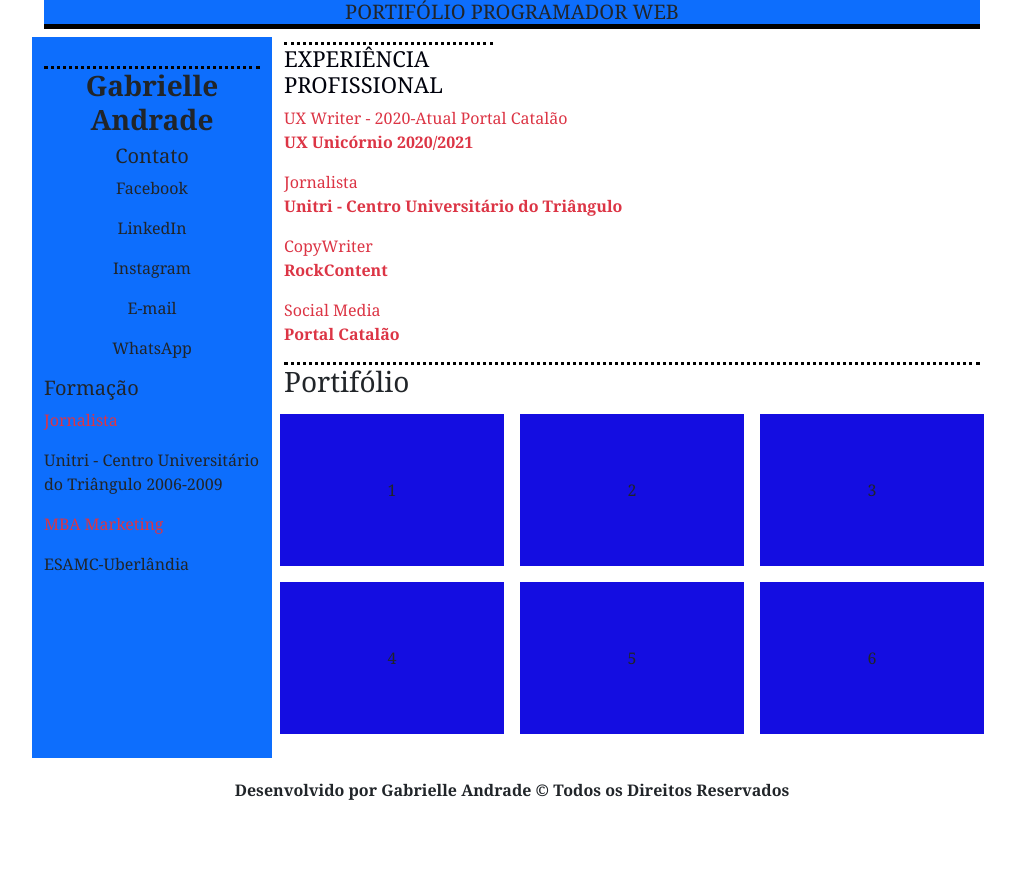
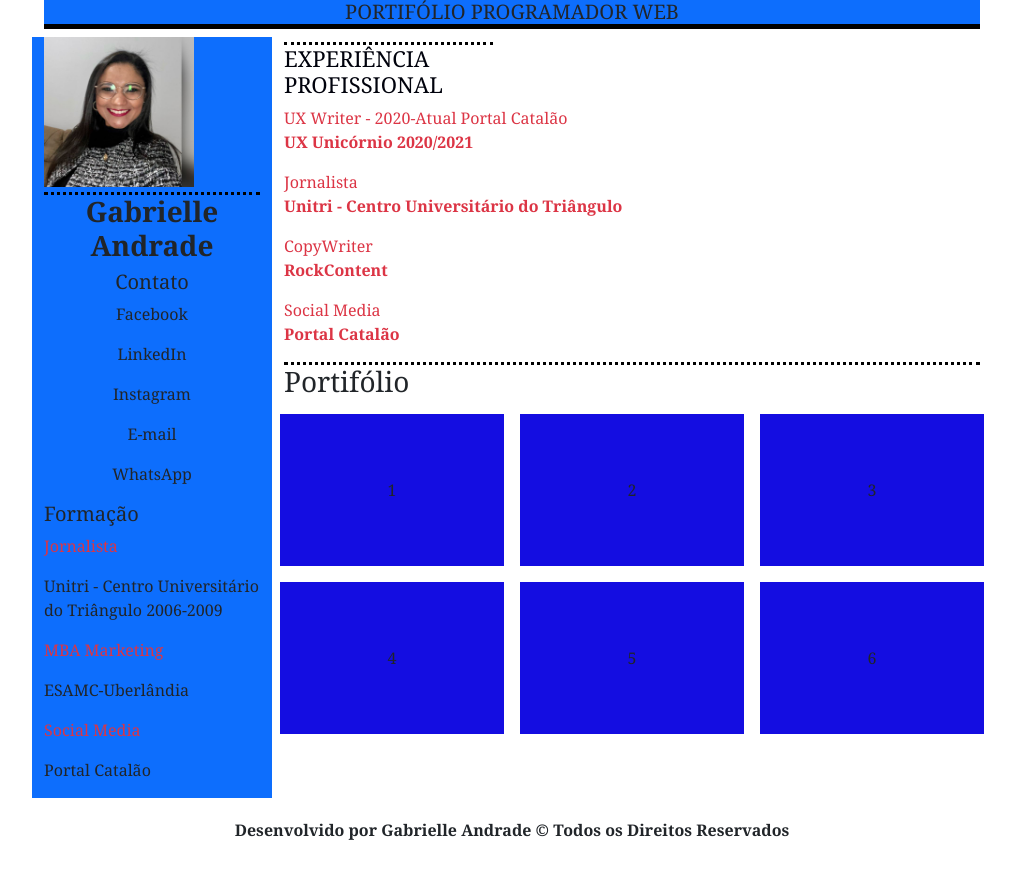
Before and after one commit to GabrielleOAndrade/Trabalho---Portifolio, a plain HTML site: page index.html in a window 1280 px wide. Shown: the whole page, without its empty margins (128-1143 px from the left). Before the commit the page ends 838 px from the top, so only its background shows below. Drawn offline with nearby package versions, Linux system fonts and the light colour scheme.

Commit message:
Portfifólio

```diff
--- a/index.html
+++ b/index.html
@@ -35,6 +35,8 @@
                     <p>Unitri - Centro Universitário do Triângulo 2006-2009</p>
                     <p class="text-danger">MBA Marketing</p>
                     <p>ESAMC-Uberlândia</p>
+                    <p class="text-danger">Social Media</p>
+                    <p>Portal Catalão</p>
 
                 </div>
             </aside>
```
Also changed, not shown: Gabrielle.jpg (added).
